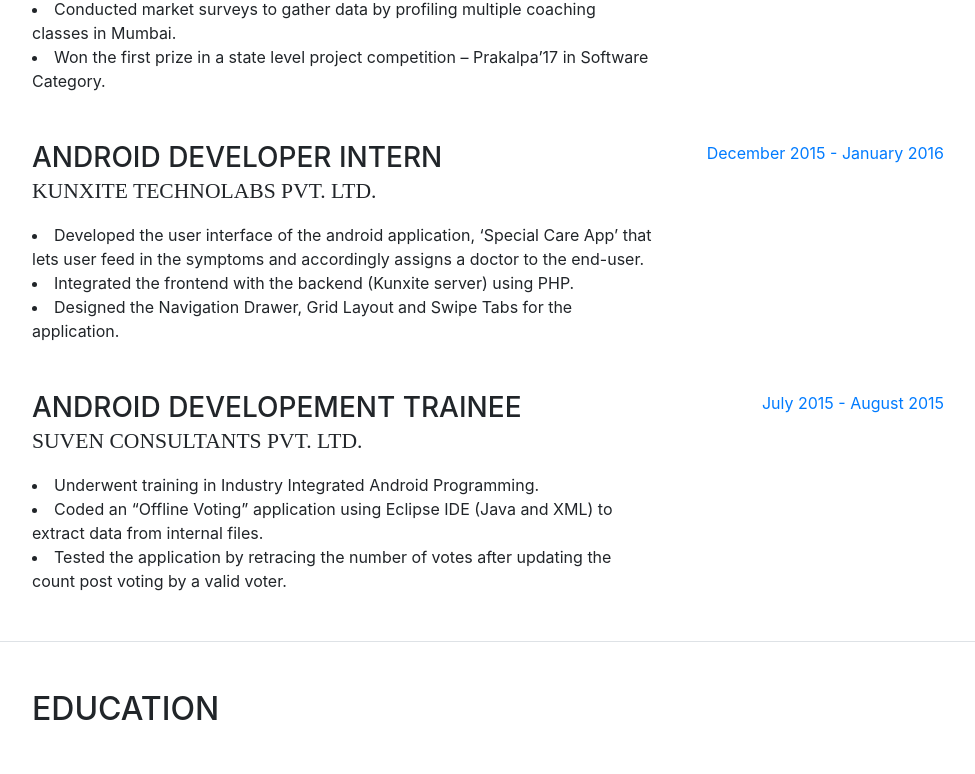
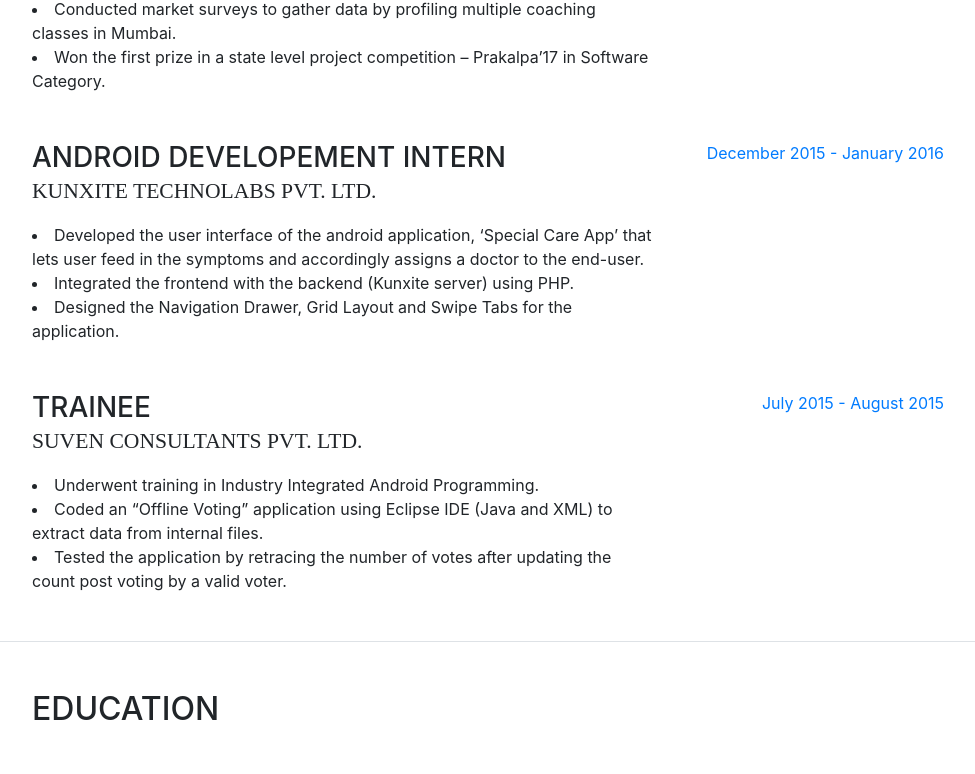
Before and after one commit to pratikkumar-jain/pratikkumar-jain.github.io, a website with bundled scripts: page index.html in a window 1280 px wide. Shown: the part 1211-1985 px from the top of the page, without its empty margins (288-1263 px from the left). Built offline with nearby package versions, Linux system fonts and the light colour scheme; a web font is replaced by a local one.

Commit message:
Updated Name

```diff
--- a/index.html
+++ b/index.html
@@ -127,7 +127,7 @@
 
           <div class="resume-item d-flex flex-column flex-md-row mb-5">
             <div class="resume-content mr-auto">
-              <h3 class="mb-0">Android Developer Intern</h3>
+              <h3 class="mb-0">Android Developement Intern</h3>
               <div class="subheading mb-3">Kunxite Technolabs Pvt. Ltd.</div>
               <li>Developed the user interface of the android application, ‘Special Care App’ that lets user feed in the symptoms and accordingly assigns a doctor to the end-user.</li>
               <li>Integrated the frontend with the backend (Kunxite server) using PHP.</li>
@@ -140,7 +140,7 @@
 
           <div class="resume-item d-flex flex-column flex-md-row">
             <div class="resume-content mr-auto">
-              <h3 class="mb-0">Android Developement Trainee</h3>
+              <h3 class="mb-0">Trainee</h3>
               <div class="subheading mb-3">Suven Consultants Pvt. Ltd.</div>
               <li>Underwent training in Industry Integrated Android Programming.</li>
               <li>Coded an “Offline Voting” application using Eclipse IDE (Java and XML) to extract data from internal files.</li>
@@ -211,7 +211,7 @@
 
           <div class="resume-item d-flex flex-column flex-md-row mb-5">
             <div class="resume-content mr-auto">
-              <h3 class="mb-0">Statistical Sentiment Analysis of Twitter as a Review Platform</h3>
+              <h3 class="mb-0">Assessment of Twitter as a Review Platform</h3>
               <div class="subheading mb-3">Python • Cassandra • Scikit-Learn • Tableau • (NLTK) • Twitter API • Yelp Dataset • Spark</div>
               <li>Performed reliability analysis of tweets as reviews by comparing it with Yelp reviews using Statistical Analysis, Natural Language Processing and Sentiment Analysis.</li>
               <li>Created a database containing metadata of tweets using Twitter API and Cassandra, classified tweets based on three indices and Sentiment Analysis using Python and visualized the data using Tableau and Spark.</li>
```
